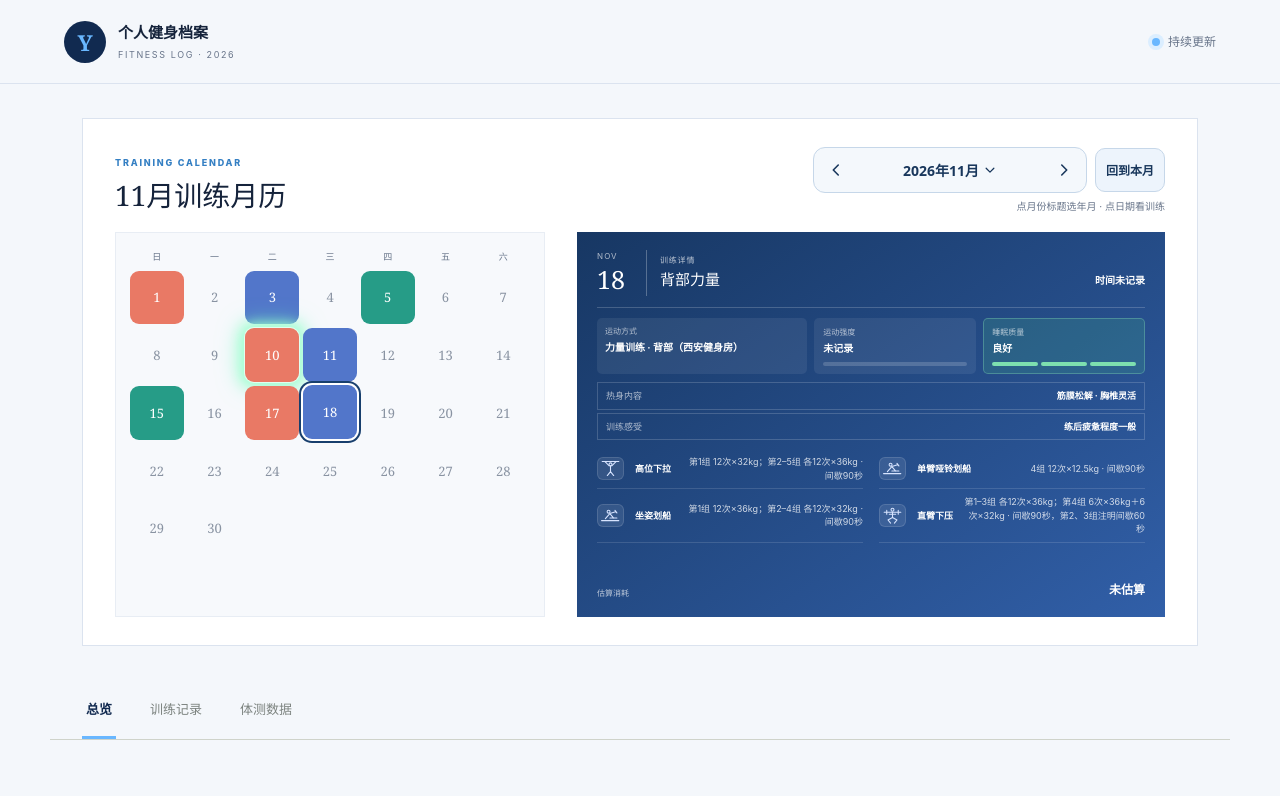
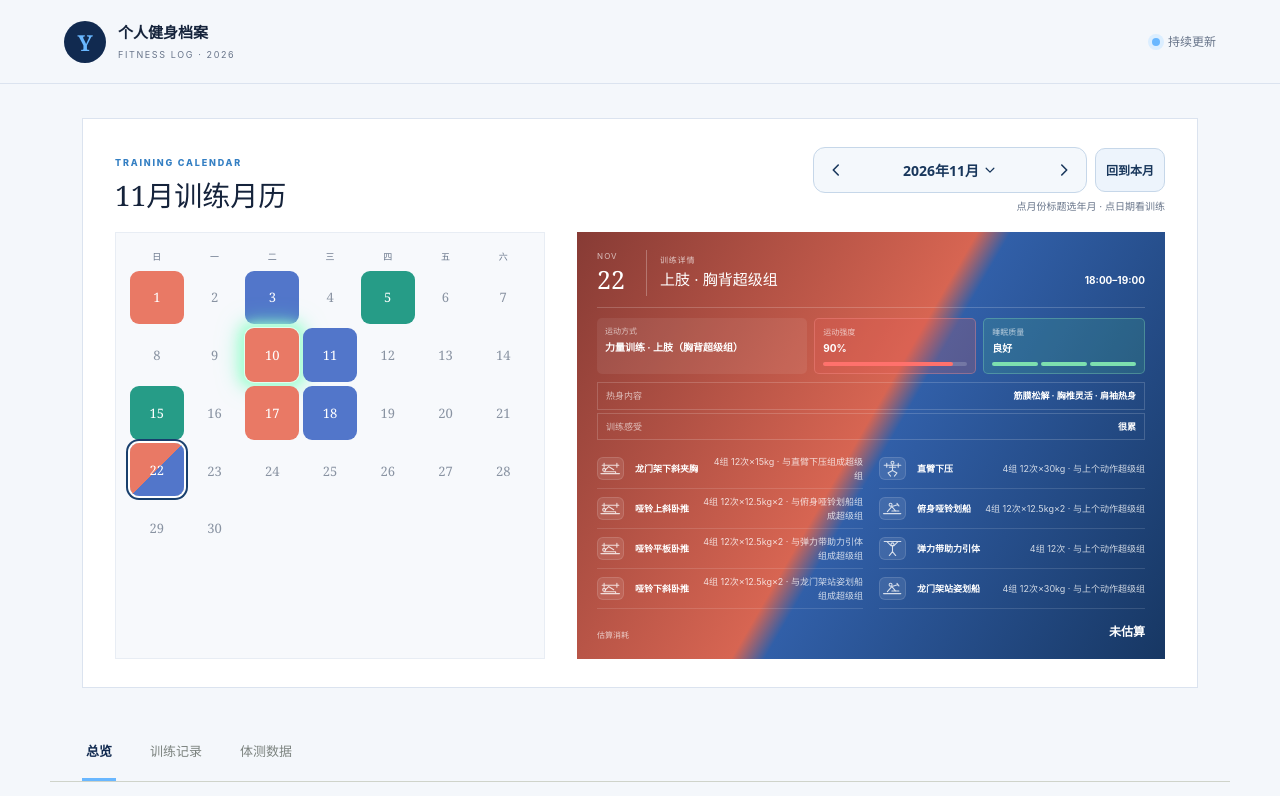
Before and after one commit to Eason199907/fitness-progress, a Next.js app: page / in a window 1280 px wide. Shown: the top 796 px of the page. Built offline with nearby package versions, Linux system fonts and the light colour scheme.

Commit message:
Record November 22 upper-body superset workout

```diff
--- a/app/page.tsx
+++ b/app/page.tsx
@@ -912,6 +912,34 @@ const sessions = [
       { name: "单臂哑铃划船", sets: "4组 12次×12.5kg · 间歇90秒" },
       { name: "坐姿划船", sets: "第1组 12次×36kg；第2–4组 各12次×32kg · 间歇90秒" },
       { name: "直臂下压", sets: "第1–3组 各12次×36kg；第4组 6次×36kg＋6次×32kg · 间歇90秒，第2、3组注明间歇60秒" },
+    ],
+    cardio: null,
+    strengthCalories: null,
+    cardioCalories: null,
+  },
+  {
+    date: "11.22",
+    part: "胸＋背",
+    groups: "上肢 · 胸背超级组",
+    intensity: 90,
+    note: "上肢训练 · 四对超级组 · 很累",
+    feeling: "很累",
+    tone: "split-chest-back",
+    time: "18:00–19:00",
+    cardioTime: null,
+    mode: "力量训练 · 上肢（胸背超级组）",
+    sleep: "良好",
+    warmup: "筋膜松解 · 胸椎灵活 · 肩袖热身",
+    calories: null,
+    actions: [
+      { name: "龙门架下斜夹胸", sets: "4组 12次×15kg · 与直臂下压组成超级组" },
+      { name: "直臂下压", sets: "4组 12次×30kg · 与上个动作超级组" },
+      { name: "哑铃上斜卧推", sets: "4组 12次×12.5kg×2 · 与俯身哑铃划船组成超级组" },
+      { name: "俯身哑铃划船", sets: "4组 12次×12.5kg×2 · 与上个动作超级组" },
+      { name: "哑铃平板卧推", sets: "4组 12次×12.5kg×2 · 与弹力带助力引体组成超级组" },
+      { name: "弹力带助力引体", sets: "4组 12次 · 与上个动作超级组" },
+      { name: "哑铃下斜卧推", sets: "4组 12次×12.5kg×2 · 与龙门架站姿划船组成超级组" },
+      { name: "龙门架站姿划船", sets: "4组 12次×30kg · 与上个动作超级组" },
     ],
     cardio: null,
     strengthCalories: null,
```
